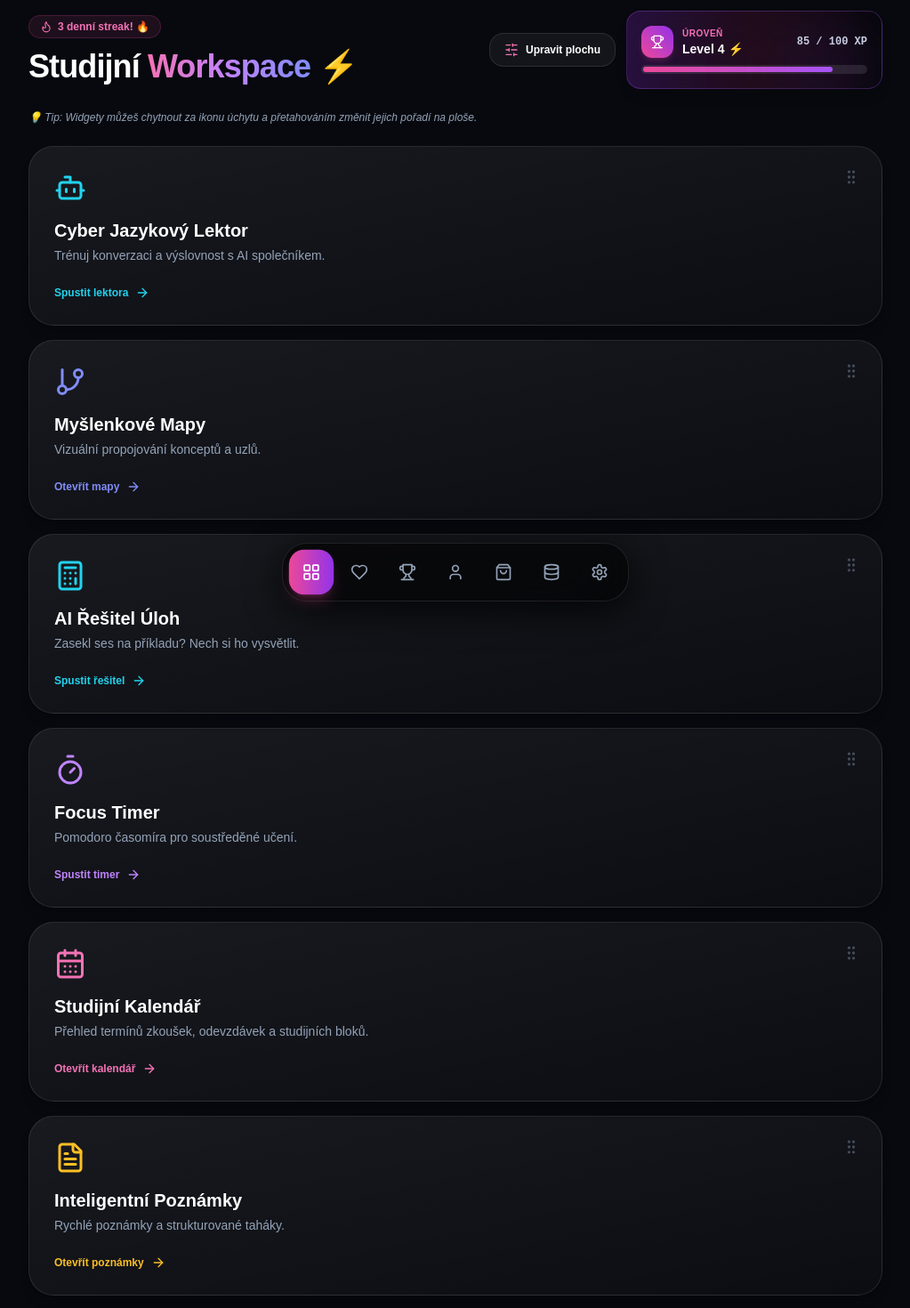
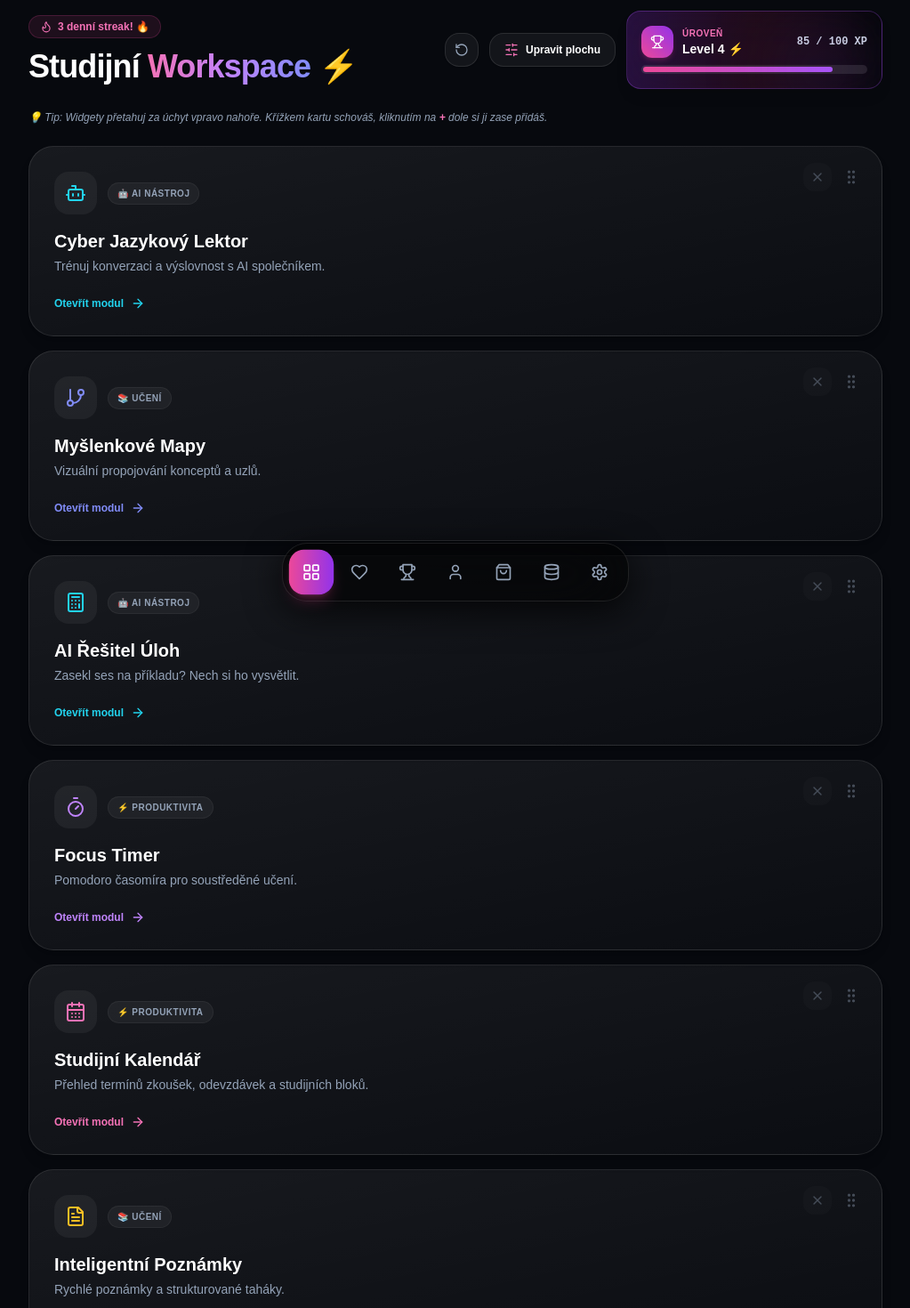
Before and after one commit to InfinityLook/Student-Ai, a Next.js app: page / in a window 1280 px wide. Shown: the part 100-1570 px from the top of the page at 89% size, without its empty margins (128-1151 px from the left). Built offline with nearby package versions, Linux system fonts and the light colour scheme.

Commit message:
Enhance WorkspaceView with widget search and reset
Refactor WorkspaceView to improve widget handling and rendering. Added search functionality and reset option for widgets.

```diff
--- a/components/WorkspaceView.tsx
+++ b/components/WorkspaceView.tsx
@@ -1,7 +1,7 @@
 'use client';
 
-import React from 'react';
-import { motion, Reorder } from 'framer-motion';
+import React, { useState } from 'react';
+import { motion, Reorder, AnimatePresence } from 'framer-motion';
 import {
   Calculator,
   CalendarDays,
@@ -16,7 +16,12 @@ import {
   ArrowRight,
   Flame,
   SlidersHorizontal,
-  GripVertical
+  GripVertical,
+  Plus,
+  X,
+  Search,
+  RotateCcw,
+  Sparkles
 } from 'lucide-react';
 import { useApp } from './AppContext';
 import { useWidgets, WidgetConfig } from './WidgetContext';
@@ -29,118 +34,53 @@ interface WorkspaceViewProps {
 
 export default function WorkspaceView({ setActiveView, openCustomizer }: WorkspaceViewProps) {
   const { streak, level, xp } = useApp();
-  const { widgets, reorderWidgets } = useWidgets();
+  const { widgets, toggleWidget, reorderWidgets, resetWidgets } = useWidgets();
+  const [moduleSearch, setModuleSearch] = useState('');
+  const [selectedCategory, setSelectedCategory] = useState<'all' | 'ai' | 'productivity' | 'study'>('all');
 
   const activeWidgets = widgets.filter(w => w.enabled);
 
-  const renderWidgetContent = (widget: WidgetConfig) => {
-    switch (widget.id) {
+  function renderWidgetContent(widgetId: string) {
+    switch (widgetId) {
       case 'language':
-        return (
-          <>
-            <Bot className="w-9 h-9 text-cyan-400 mb-4" />
-            <h3 className="text-xl font-bold text-white mb-1">Cyber Jazykový Lektor</h3>
-            <p className="text-sm text-slate-400">Trénuj konverzaci a výslovnost s AI společníkem.</p>
-            <div className="mt-6 flex items-center gap-2 text-xs font-bold text-cyan-400"><span>Spustit lektora</span><ArrowRight className="w-4 h-4" /></div>
-          </>
-        );
+        return { title: 'Cyber Jazykový Lektor', desc: 'Trénuj konverzaci a výslovnost s AI společníkem.', icon: Bot, color: 'text-cyan-400', category: 'ai' };
       case 'mindmap':
-        return (
-          <>
-            <GitBranch className="w-9 h-9 text-indigo-400 mb-4" />
-            <h3 className="text-xl font-bold text-white mb-1">Myšlenkové Mapy</h3>
-            <p className="text-sm text-slate-400">Vizuální propojování konceptů a uzlů.</p>
-            <div className="mt-6 flex items-center gap-2 text-xs font-bold text-indigo-400"><span>Otevřít mapy</span><ArrowRight className="w-4 h-4" /></div>
-          </>
-        );
+        return { title: 'Myšlenkové Mapy', desc: 'Vizuální propojování konceptů a uzlů.', icon: GitBranch, color: 'text-indigo-400', category: 'study' };
       case 'solver':
-        return (
-          <>
-            <Calculator className="w-9 h-9 text-cyan-400 mb-4" />
-            <h3 className="text-xl font-bold text-white mb-1">AI Řešitel Úloh</h3>
-            <p className="text-sm text-slate-400">Zasekl ses na příkladu? Nech si ho vysvětlit.</p>
-            <div className="mt-6 flex items-center gap-2 text-xs font-bold text-cyan-400"><span>Spustit řešitel</span><ArrowRight className="w-4 h-4" /></div>
-          </>
-        );
+        return { title: 'AI Řešitel Úloh', desc: 'Zasekl ses na příkladu? Nech si ho vysvětlit.', icon: Calculator, color: 'text-cyan-400', category: 'ai' };
       case 'timer':
-        return (
-          <>
-            <Timer className="w-9 h-9 text-purple-400 mb-4" />
-            <h3 className="text-xl font-bold text-white mb-1">Focus Timer</h3>
-            <p className="text-sm text-slate-400">Pomodoro časomíra pro soustředěné učení.</p>
-            <div className="mt-6 flex items-center gap-2 text-xs font-bold text-purple-400"><span>Spustit timer</span><ArrowRight className="w-4 h-4" /></div>
-          </>
-        );
+        return { title: 'Focus Timer', desc: 'Pomodoro časomíra pro soustředěné učení.', icon: Timer, color: 'text-purple-400', category: 'productivity' };
       case 'calendar':
-        return (
-          <>
-            <CalendarDays className="w-9 h-9 text-pink-400 mb-4" />
-            <h3 className="text-xl font-bold text-white mb-1">Studijní Kalendář</h3>
-            <p className="text-sm text-slate-400">Přehled termínů zkoušek, odevzdávek a studijních bloků.</p>
-            <div className="mt-6 flex items-center gap-2 text-xs font-bold text-pink-400"><span>Otevřít kalendář</span><ArrowRight className="w-4 h-4" /></div>
-          </>
-        );
+        return { title: 'Studijní Kalendář', desc: 'Přehled termínů zkoušek, odevzdávek a studijních bloků.', icon: CalendarDays, color: 'text-pink-400', category: 'productivity' };
       case 'notes':
-        return (
-          <>
-            <FileText className="w-9 h-9 text-amber-400 mb-4" />
-            <h3 className="text-xl font-bold text-white mb-1">Inteligentní Poznámky</h3>
-            <p className="text-sm text-slate-400">Rychlé poznámky a strukturované taháky.</p>
-            <div className="mt-6 flex items-center gap-2 text-xs font-bold text-amber-400"><span>Otevřít poznámky</span><ArrowRight className="w-4 h-4" /></div>
-          </>
-        );
+        return { title: 'Inteligentní Poznámky', desc: 'Rychlé poznámky a strukturované taháky.', icon: FileText, color: 'text-amber-400', category: 'study' };
       case 'ai-test':
-        return (
-          <>
-            <BrainCircuit className="w-9 h-9 text-emerald-400 mb-4" />
-            <h3 className="text-xl font-bold text-white mb-1">AI Testy</h3>
-            <p className="text-sm text-slate-400">Generuj kvízy a zkoušej své znalosti interaktivně.</p>
-            <div className="mt-6 flex items-center gap-2 text-xs font-bold text-emerald-400"><span>Spustit testy</span><ArrowRight className="w-4 h-4" /></div>
-          </>
-        );
+        return { title: 'AI Testy', desc: 'Generuj kvízy a zkoušej své znalosti interaktivně.', icon: BrainCircuit, color: 'text-emerald-400', category: 'ai' };
       case 'flashcards':
-        return (
-          <>
-            <Layers className="w-9 h-9 text-blue-400 mb-4" />
-            <h3 className="text-xl font-bold text-white mb-1">Kartičky</h3>
-            <p className="text-sm text-slate-400">Efektivní zapamatování pomocí opakovacích kartiček.</p>
-            <div className="mt-6 flex items-center gap-2 text-xs font-bold text-blue-400"><span>Procházet kartičky</span><ArrowRight className="w-4 h-4" /></div>
-          </>
-        );
+        return { title: 'Kartičky', desc: 'Efektivní zapamatování pomocí opakovacích kartiček.', icon: Layers, color: 'text-blue-400', category: 'study' };
       case 'analytics':
-        return (
-          <>
-            <BarChart3 className="w-9 h-9 text-violet-400 mb-4" />
-            <h3 className="text-xl font-bold text-white mb-1">Analytika</h3>
-            <p className="text-sm text-slate-400">Statistiky produktivity a odpracovaného času.</p>
-            <div className="mt-6 flex items-center gap-2 text-xs font-bold text-violet-400"><span>Zobrazit statistiky</span><ArrowRight className="w-4 h-4" /></div>
-          </>
-        );
+        return { title: 'Analytika', desc: 'Statistiky produktivity a odpracovaného času.', icon: BarChart3, color: 'text-violet-400', category: 'productivity' };
       case 'study-plan':
-        return (
-          <>
-            <CalendarDays className="w-9 h-9 text-rose-400 mb-4" />
-            <h3 className="text-xl font-bold text-white mb-1">Studijní Plánovač</h3>
-            <p className="text-sm text-slate-400">Generování studijních plánů pomocí umělé inteligence.</p>
-            <div className="mt-6 flex items-center gap-2 text-xs font-bold text-rose-400"><span>Otevřít plánovač</span><ArrowRight className="w-4 h-4" /></div>
-          </>
-        );
+        return { title: 'Studijní Plánovač', desc: 'Generování studijních plánů pomocí umělé inteligence.', icon: CalendarDays, color: 'text-rose-400', category: 'productivity' };
       case 'ai-vision':
-        return (
-          <>
-            <Camera className="w-9 h-9 text-teal-400 mb-4" />
-            <h3 className="text-xl font-bold text-white mb-1">AI Skener (Vision)</h3>
-            <p className="text-sm text-slate-400">Vyfoť stránku z učebnice a nech si ji rozebrat.</p>
-            <div className="mt-6 flex items-center gap-2 text-xs font-bold text-teal-400"><span>Spustit skener</span><ArrowRight className="w-4 h-4" /></div>
-          </>
-        );
+        return { title: 'AI Skener (Vision)', desc: 'Vyfoť stránku z učebnice a nech si ji rozebrat.', icon: Camera, color: 'text-teal-400', category: 'ai' };
       default:
-        return null;
+        return { title: 'Modul', desc: 'Doplňkový studijní nástroj', icon: SlidersHorizontal, color: 'text-slate-400', category: 'study' };
     }
-  };
+  }
+
+  const inactiveWidgets = widgets.filter(w => {
+    if (w.enabled) return false;
+    const info = renderWidgetContent(w.id);
+    const matchesSearch = w.id.toLowerCase().includes(moduleSearch.toLowerCase()) ||
+                          info.title.toLowerCase().includes(moduleSearch.toLowerCase());
+    const matchesCategory = selectedCategory === 'all' || info.category === selectedCategory;
+    return matchesSearch && matchesCategory;
+  });
 
   return (
     <div className="space-y-6">
+      {/* Header */}
       <div className="flex flex-col md:flex-row justify-between items-start md:items-center gap-4">
         <div>
           <span className="text-xs font-bold px-3 py-1 rounded-full bg-pink-500/10 text-pink-400 border border-pink-500/20 inline-flex items-center gap-1.5 mb-3">
@@ -150,7 +90,14 @@ export default function WorkspaceView({ setActiveView, openCustomizer }: Workspa
             Studijní <span className="text-transparent bg-clip-text bg-gradient-to-r from-pink-400 via-purple-400 to-indigo-400">Workspace</span> ⚡
           </h1>
         </div>
-        <div className="flex items-center gap-3 w-full md:w-auto">
+        <div className="flex items-center gap-3 w-full md:w-auto flex-wrap">
+          <button
+            onClick={resetWidgets}
+            title="Obnovit výchozí rozvržení"
+            className="p-2.5 rounded-2xl bg-white/5 hover:bg-white/10 border border-white/10 text-slate-400 hover:text-white transition cursor-pointer shadow-sm"
+          >
+            <RotateCcw className="w-4 h-4" />
+          </button>
           <button
             onClick={openCustomizer}
             className="px-4 py-2.5 rounded-2xl bg-white/5 hover:bg-white/10 border border-white/10 text-white font-bold text-xs transition flex items-center gap-2 cursor-pointer shadow-sm"
@@ -164,37 +111,152 @@ export default function WorkspaceView({ setActiveView, openCustomizer }: Workspa
       </div>
 
       <p className="text-xs text-slate-400 italic">
-        💡 Tip: Widgety můžeš chytnout za ikonu úchytu a přetahováním změnit jejich pořadí na ploše.
+        💡 Tip: Widgety přetahuj za úchyt vpravo nahoře. Křížkem kartu schováš, kliknutím na <span className="text-pink-400 font-bold">+</span> dole si ji zase přidáš.
       </p>
 
-      {/* Reorder Group pro plynulý Drag-and-Drop */}
+      {/* Aktivní přetahovatelné widgety */}
       <Reorder.Group
         axis="y"
         values={activeWidgets}
         onReorder={(newOrder) => {
-          // Zrekonstruujeme kompletní pole widgetů (včetně skrytých)
           const hiddenWidgets = widgets.filter(w => !w.enabled);
           reorderWidgets([...newOrder, ...hiddenWidgets]);
         }}
         className="space-y-4"
       >
-        {activeWidgets.map((widget) => (
+        <AnimatePresence>
+          {activeWidgets.map((widget) => {
+            const info = renderWidgetContent(widget.id);
+            const Icon = info.icon;
+            return (
               <Reorder.Item
                 key={widget.id}
                 value={widget}
+                initial={{ opacity: 0, y: 10 }}
+                animate={{ opacity: 1, y: 0 }}
+                exit={{ opacity: 0, scale: 0.95 }}
+                transition={{ duration: 0.2 }}
                 className="group relative overflow-hidden rounded-[28px] bg-gradient-to-br from-white/[0.07] to-white/[0.02] border border-white/10 p-7 hover:border-white/25 transition-all shadow-lg cursor-grab active:cursor-grabbing flex flex-col justify-between"
               >
-            {/* Drag Handle & Click Area */}
-            <div className="absolute top-4 right-4 z-20 opacity-40 group-hover:opacity-100 transition p-2 text-slate-400 hover:text-white cursor-grab">
+                {/* Ovládací prvky v rohu */}
+                <div className="absolute top-4 right-4 z-20 flex items-center gap-1 opacity-40 group-hover:opacity-100 transition">
+                  <button
+                    onClick={(e) => {
+                      e.stopPropagation();
+                      toggleWidget(widget.id);
+                    }}
+                    title="Schovat z plochy"
+                    className="p-2 rounded-xl bg-white/5 hover:bg-red-500/20 hover:text-red-400 text-slate-400 transition cursor-pointer"
+                  >
+                    <X className="w-4 h-4" />
+                  </button>
+                  <div className="p-2 text-slate-400 hover:text-white cursor-grab">
                     <GripVertical className="w-5 h-5" />
                   </div>
+                </div>
 
-            <div onClick={() => setActiveView(widget.id)} className="cursor-pointer pr-10">
-              {renderWidgetContent(widget)}
+                <div onClick={() => setActiveView(widget.id)} className="cursor-pointer pr-16">
+                  <div className="flex items-center gap-3 mb-4">
+                    <div className={`p-3 rounded-2xl bg-white/5 ${info.color}`}>
+                      <Icon className="w-6 h-6" />
+                    </div>
+                    <span className="text-[10px] font-bold uppercase tracking-wider px-2.5 py-1 rounded-full bg-white/5 text-slate-400 border border-white/5">
+                      {info.category === 'ai' ? '🤖 AI Nástroj' : info.category === 'productivity' ? '⚡ Produktivita' : '📚 Učení'}
+                    </span>
+                  </div>
+                  <h3 className="text-xl font-bold text-white mb-1">{info.title}</h3>
+                  <p className="text-sm text-slate-400">{info.desc}</p>
+                  <div className={`mt-6 flex items-center gap-2 text-xs font-bold ${info.color}`}>
+                    <span>Otevřít modul</span>
+                    <ArrowRight className="w-4 h-4" />
+                  </div>
                 </div>
               </Reorder.Item>
+            );
+          })}
+        </AnimatePresence>
+      </Reorder.Group>
+
+      {/* Sekce s dostupnými moduly k přidání */}
+      <div className="pt-8 border-t border-white/10 space-y-6">
+        <div className="flex flex-col md:flex-row justify-between items-start md:items-center gap-4">
+          <div>
+            <h3 className="text-sm font-bold text-white uppercase tracking-wider flex items-center gap-2">
+              <Sparkles className="w-4 h-4 text-pink-400" /> Dostupní parťáci a moduly
+            </h3>
+            <p className="text-xs text-slate-400">Kliknutím na plusko si modul okamžitě připneš na hlavní plochu.</p>
+          </div>
+
+          {/* Vyhledávací pole */}
+          <div className="relative w-full md:w-64">
+            <Search className="absolute left-3.5 top-1/2 -translate-y-1/2 w-4 h-4 text-slate-500" />
+            <input
+              type="text"
+              placeholder="Hledat modul..."
+              value={moduleSearch}
+              onChange={(e) => setModuleSearch(e.target.value)}
+              className="w-full bg-white/5 border border-white/10 rounded-xl pl-10 pr-4 py-2 text-xs text-white placeholder-slate-500 focus:outline-none focus:border-pink-500/50 transition"
+            />
+          </div>
+        </div>
+
+        {/* Filtry kategorií */}
+        <div className="flex items-center gap-2 overflow-x-auto pb-2">
+          {[
+            { id: 'all', label: 'Všechny moduly' },
+            { id: 'ai', label: '🤖 AI Nástroje' },
+            { id: 'productivity', label: '⚡ Produktivita' },
+            { id: 'study', label: '📚 Učení & Znalosti' },
+          ].map(cat => (
+            <button
+              key={cat.id}
+              onClick={() => setSelectedCategory(cat.id as any)}
+              className={`px-4 py-2 rounded-xl text-xs font-bold transition cursor-pointer whitespace-nowrap ${
+                selectedCategory === cat.id
+                  ? 'bg-pink-500 text-white shadow-lg shadow-pink-500/25'
+                  : 'bg-white/5 text-slate-400 hover:bg-white/10 hover:text-white border border-white/5'
+              }`}
+            >
+              {cat.label}
+            </button>
           ))}
-      </Reorder.Group>
+        </div>
+
+        {inactiveWidgets.length === 0 ? (
+          <div className="rounded-[24px] border border-dashed border-white/10 p-8 text-center bg-white/[0.01]">
+            <p className="text-xs text-slate-500 italic">Žádné moduly neodpovídají zadanému filtru nebo jsou již všechny připnuté na ploše.</p>
+          </div>
+        ) : (
+          <div className="grid grid-cols-1 md:grid-cols-2 gap-4">
+            {inactiveWidgets.map((widget) => {
+              const info = renderWidgetContent(widget.id);
+              const Icon = info.icon;
+              return (
+                <div
+                  key={widget.id}
+                  onClick={() => toggleWidget(widget.id)}
+                  className="group relative rounded-[28px] border border-dashed border-white/15 bg-white/[0.02] hover:bg-white/[0.05] hover:border-pink-500/50 p-6 transition-all cursor-pointer flex items-center justify-between shadow-sm"
+                >
+                  <div className="flex items-center gap-4">
+                    <div className="p-3 rounded-2xl bg-white/5 text-slate-400 group-hover:text-pink-400 group-hover:bg-pink-500/10 transition">
+                      <Icon className="w-6 h-6" />
+                    </div>
+                    <div>
+                      <div className="flex items-center gap-2 mb-1">
+                        <h4 className="text-sm font-bold text-white group-hover:text-pink-400 transition">{info.title}</h4>
+                      </div>
+                      <p className="text-xs text-slate-500 line-clamp-1">{info.desc}</p>
+                    </div>
+                  </div>
+                  <div className="p-3 rounded-2xl bg-white/5 group-hover:bg-pink-500 group-hover:text-white text-slate-400 transition shadow-md">
+                    <Plus className="w-5 h-5" />
+                  </div>
+                </div>
+              );
+            })}
+          </div>
+        )}
+      </div>
     </div>
   );
                              }
```
Lines whose indentation alone changed are shown as unchanged.
